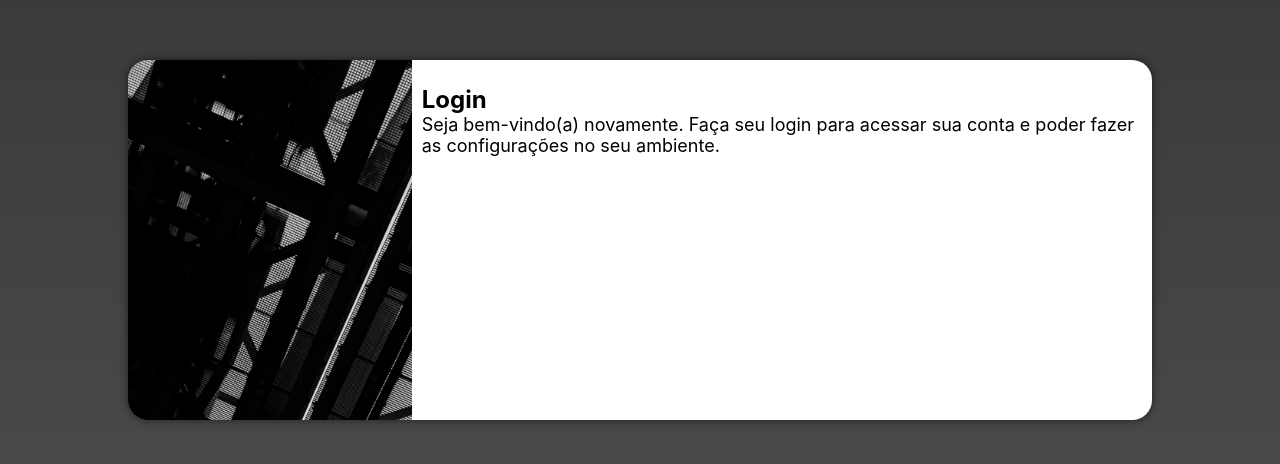
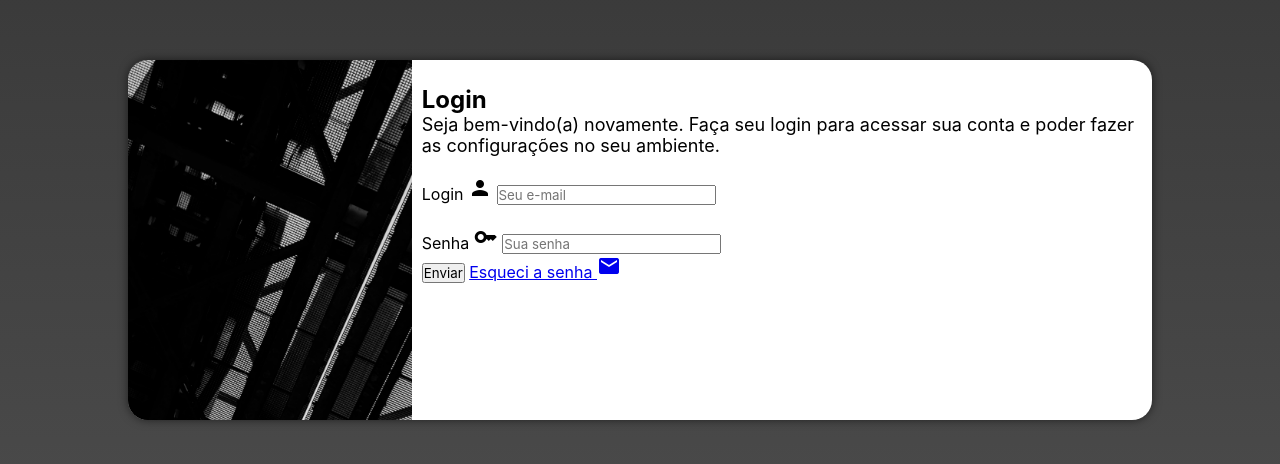
Before and after one commit to matheuspedrososeg/HTML5CSS3, a website: page projeto-login/index.html in a window 1280 px wide. Shown: the part 160-624 px from the top of the page. Drawn offline with Linux system fonts and the light colour scheme.

Commit message:
making form

```diff
--- a/projeto-login/estilos/style.css
+++ b/projeto-login/estilos/style.css
@@ -10,6 +10,13 @@
     background: linear-gradient(to top, rgb(78, 78, 78),rgb(54,54,54));
     height: 100vh;
     width: 100vw;
+}
+
+.material-icons {
+
+}
+.campo {
+    margin-top: 20px;
 }
 
 main {
--- a/projeto-login/index.html
+++ b/projeto-login/index.html
@@ -4,6 +4,8 @@
     <meta charset="UTF-8">
     <meta name="viewport" content="width=device-width, initial-scale=1.0">
     <link rel="stylesheet" href="estilos/style.css">
+    <link href="https://fonts.googleapis.com/icon?family=Material+Icons"
+      rel="stylesheet">
     <title>Faça seu login</title>
 </head>
 <body>
@@ -15,8 +17,19 @@
                 <h1>Login</h1>
                 <p>Seja bem-vindo(a) novamente. Faça seu login para acessar sua conta e poder fazer as configurações no seu ambiente.</p>
                 <p id="small-text">Seja bem-vindo(a). Faça seu login.</p>
-                <form action="" method="post">
-                    <label for=""></label>
+                <form action="" method="post" autocomplete="on">
+                    <div class="campo">
+                        <label for="ilogin">Login</label>
+                        <span class="material-icons md-24">person</span>
+                        <input type="email" name="login" id="ilogin" placeholder="Seu e-mail" autocomplete="email" required maxlength="45">
+                    </div>
+                    <div class="campo">
+                        <label for="isenha">Senha</label>
+                        <span class="material-icons md-24">key</span>
+                        <input type="password" name="senha" id="isenha" placeholder="Sua senha" autocomplete="current-password" required minlength="8" maxlength="20">
+                    </div>
+                    <input type="submit" value="Enviar" id="submit">
+                    <a href="esqueci.html">Esqueci a senha <i class="material-icons">mail</i></a>
                 </form>
             </div>
         </section>
```
